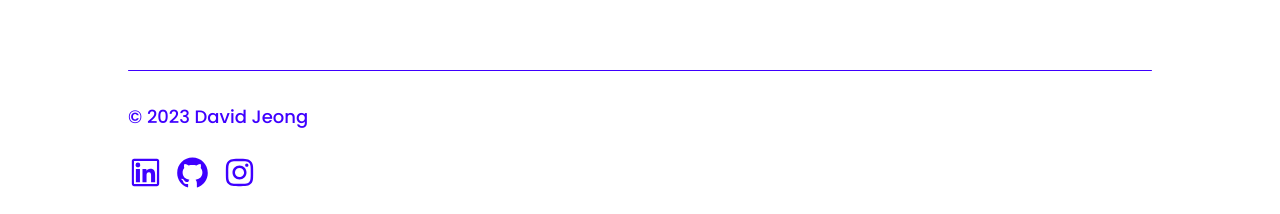
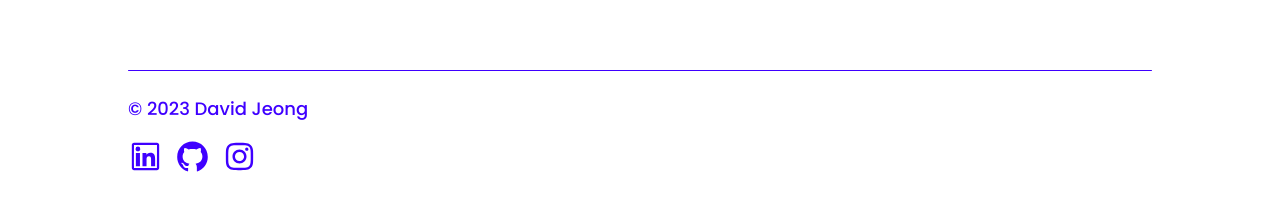
Before and after one commit to davidjjeong/my-portfolio, a Next.js app: page / in a window 1280 px wide. Shown: the part 738-952 px from the top of the page. Built offline with nearby package versions, Linux system fonts and the light colour scheme.

Commit message:
Changed spacing of items in footer

```diff
--- a/sections/Layout/Footer/Footer.module.css
+++ b/sections/Layout/Footer/Footer.module.css
@@ -9,7 +9,7 @@
 .footerTemplate {
     width: 80vw;
     height: auto;
-    margin: 64px 0 64px 0;
+    margin: 64px 0 32px 0;
     display: flex;
     flex-direction: column;
     justify-content: center;
@@ -26,7 +26,7 @@ hr.footerLine {
 .iconsList {
     display: flex;
     flex-direction: row;
-    margin: 24px 0 0 0;
+    margin: 16px 0 0 0;
 }
 
 .icon {
@@ -43,7 +43,7 @@ hr.footerLine {
     line-height: 1.75rem;
     font-weight: 500;
     color: #3F00FF;
-    margin: 32px 0 0 0;
+    margin: 24px 0 0 0;
 }
 
 @media only screen and (max-width: 479px) {
```
